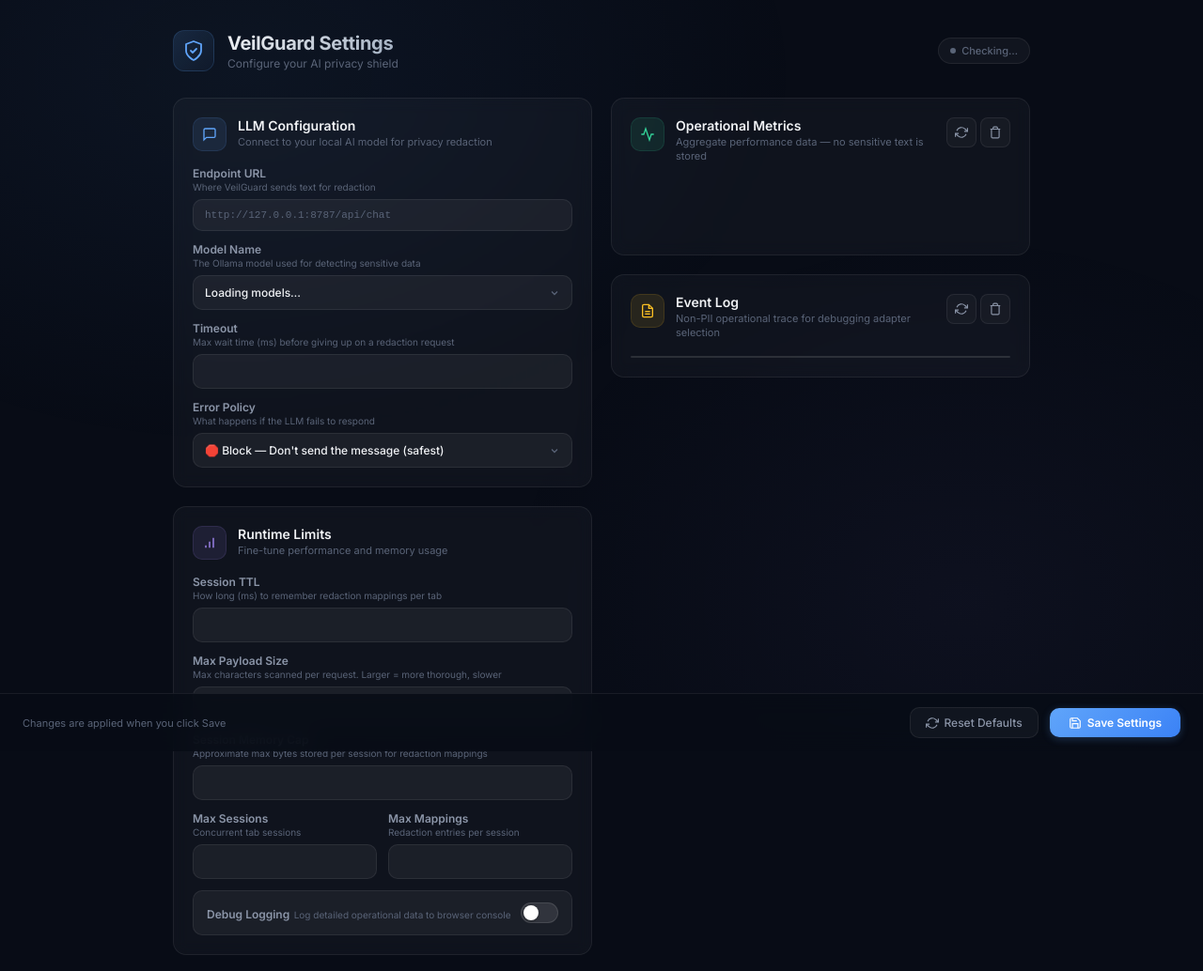
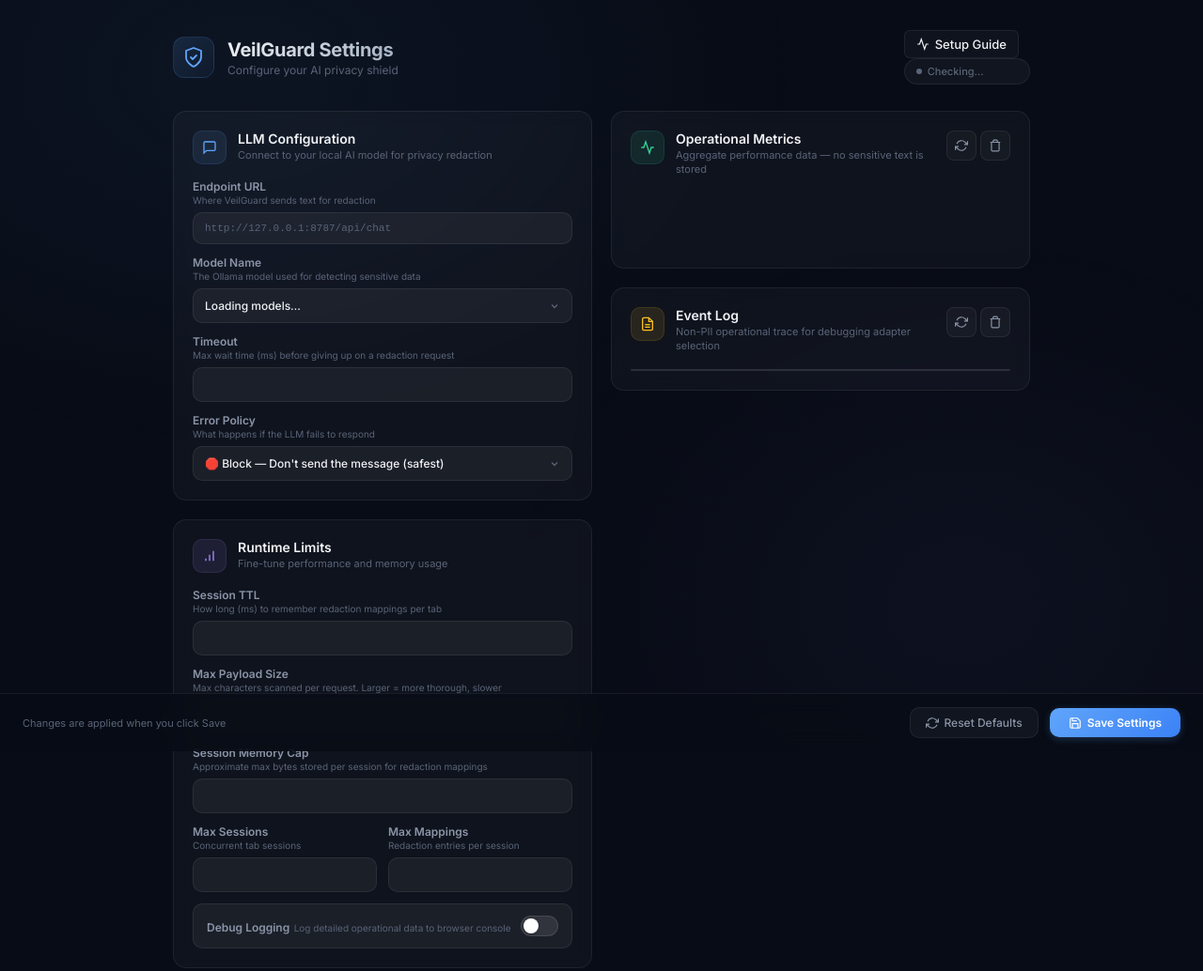
Before and after one commit to YashvardhanATRgithub/veilguard-extension, a browser extension: page options/options.html in a window 1280 px wide. Shown: the whole page at 94% size. Drawn offline with Linux system fonts and the light colour scheme.

Commit message:
Add pure terminal setup in windows

```diff
--- a/options/options.html
+++ b/options/options.html
@@ -32,6 +32,13 @@
         </div>
       </div>
       <div class="header-actions">
+        <a href="../setup/setup.html" class="btn-setup" target="_blank"
+          style="margin-right: 12px; text-decoration: none; display: inline-flex; align-items: center; gap: 6px; padding: 6px 12px; background: var(--bg-card); border: 1px solid var(--border); border-radius: 6px; color: var(--text); font-size: 13px; font-weight: 500; transition: all 0.2s;">
+          <svg width="14" height="14" viewBox="0 0 24 24" fill="none" stroke="currentColor" stroke-width="2">
+            <path d="M22 12h-4l-3 9L9 3l-3 9H2" />
+          </svg>
+          Setup Guide
+        </a>
         <div class="connection-pill" id="connectionPill">
           <span class="conn-dot"></span>
           <span id="connectionLabel">Checking…</span>
```
Also changed, not shown: README.md.
